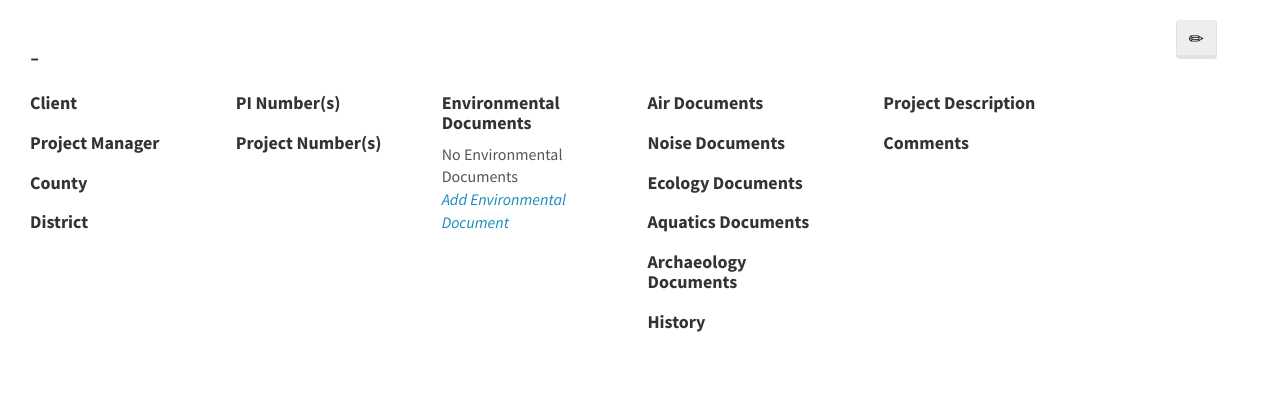
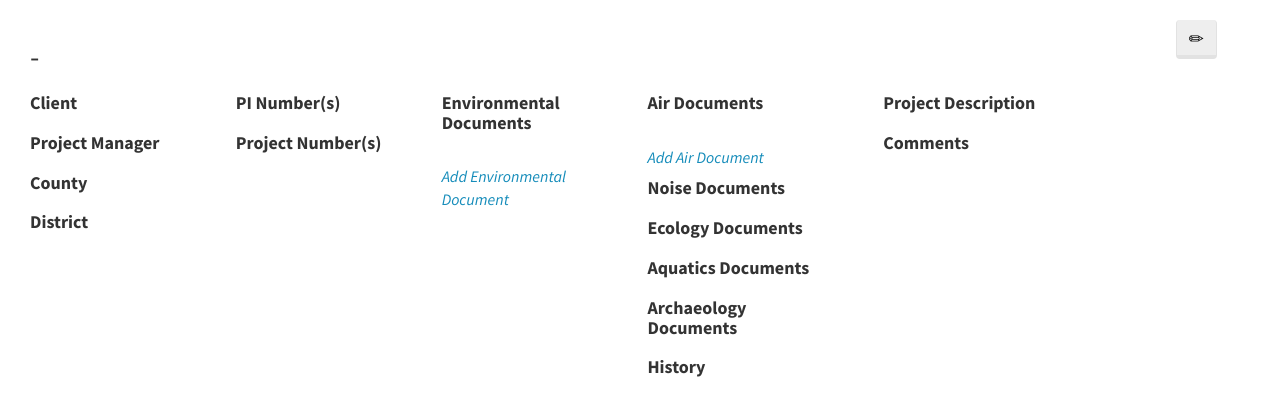
Before and after one commit to fstraw/django-pt, a Django app: template nepa/templates/projectdash.html in a window 1280 px wide. Shown: the part 80-496 px from the top of the page. Run offline with Django 3.2, Linux system fonts and the light colour scheme; the template is opened without the code that fills it, so the values that code supplies are empty; parts of the project's set-up code (start-up, migrations or seed data) failed here and were passed over; some libraries are stand-ins or nearby versions; some web fonts are replaced.

Commit message:
Wire up template for air document

```diff
--- a/nepa/templates/projectdash.html
+++ b/nepa/templates/projectdash.html
@@ -23,10 +23,9 @@
 			<div class="row">
 				<div class="col-md-12">
 					<h4><b>Environmental Documents</b></h4>
-					{% if project.nepa_set.all.all %}
-					{% for nepadoc in project.nepa_set.all.all %} <b><a href="{% url 'nepa_dash' project.id nepadoc.id %}"> {{ nepadoc | linebreaks }} </a></b> {% endfor %}
+					{% if project.nepa_set.all %}
+					{% for nepadoc in project.nepa_set.all %} <b><a href="{% url 'nepa_dash' project.id nepadoc.id %}"> {{ nepadoc | linebreaks }} </a></b> {% endfor %}
 					{% else %}
-					No Environmental Documents
 					<br>
 					{% endif %}
 					<i><a href="{% url 'nepa_add' project.id %} ">Add Environmental Document</a></i>
@@ -35,7 +34,15 @@
 		</div>
 		<div class="col-md-3">
 			<div class="row">
-				<div class="col-md-12"><h4><b>Air Documents</b></h4>{{ documenttype }}</div>
+				<div class="col-md-12">
+					<h4><b>Air Documents</b></h4>
+					{% if project.air_set.all %}
+					{% for airdoc in project.air_set.all %} <b><a href="{% url 'air_dash' project.id airdoc.id %}"> {{ airdoc | linebreaks }} </a></b> {% endfor %}
+					{% else %}
+					<br>
+					{% endif %}
+					<i><a href="{% url 'air_add' project.id %} ">Add Air Document</a></i>
+				</div>
 				<div class="col-md-12"><h4><b>Noise Documents</b></h4>{{ documenttype }}</div>
 				<div class="col-md-12"><h4><b>Ecology Documents</b></h4>{{ documenttype }}</div>
 				<div class="col-md-12"><h4><b>Aquatics Documents</b></h4>{{ documenttype }}</div>
```
Also changed, not shown: nepa/models.py (+9 -9 lines).
